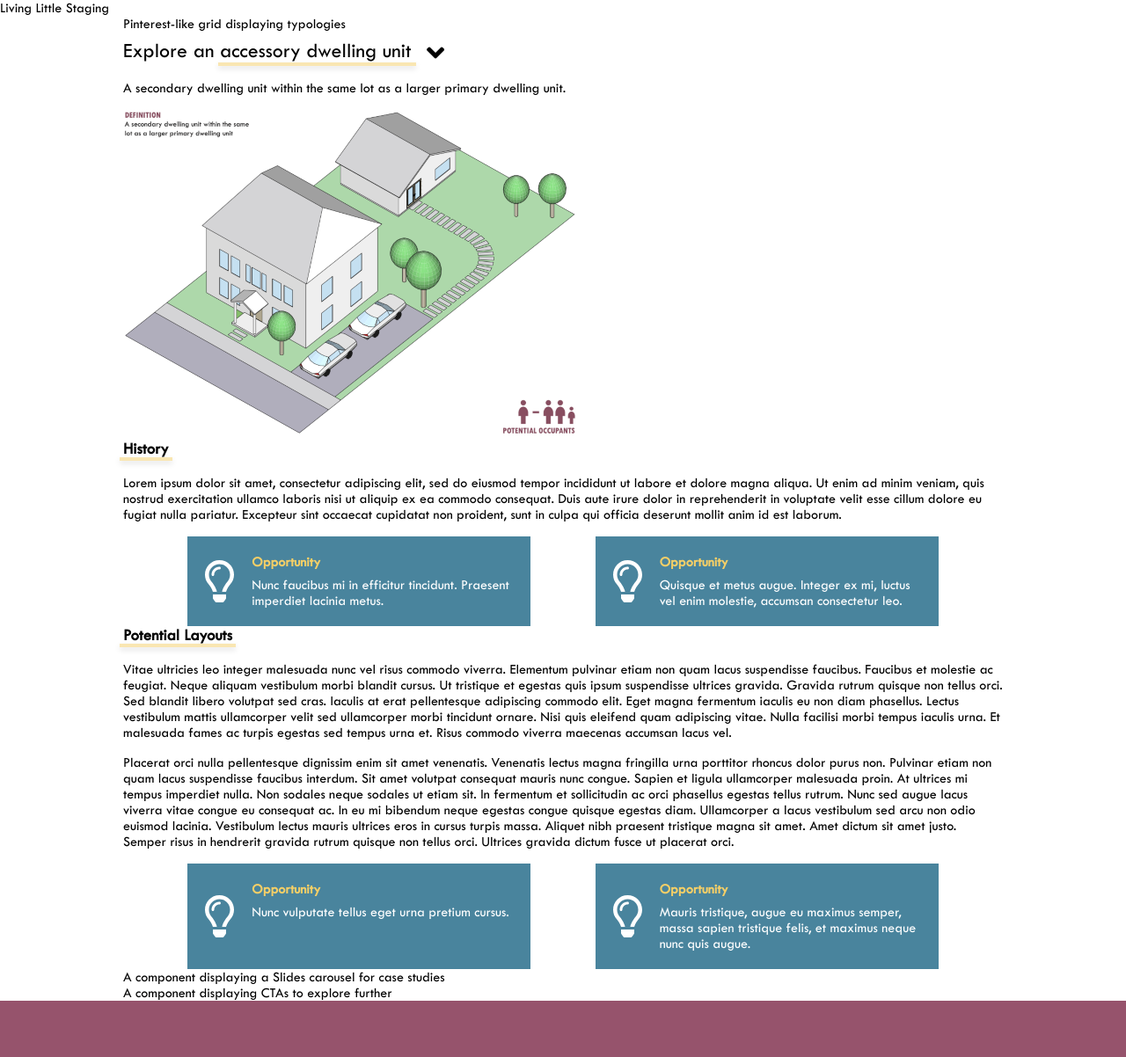
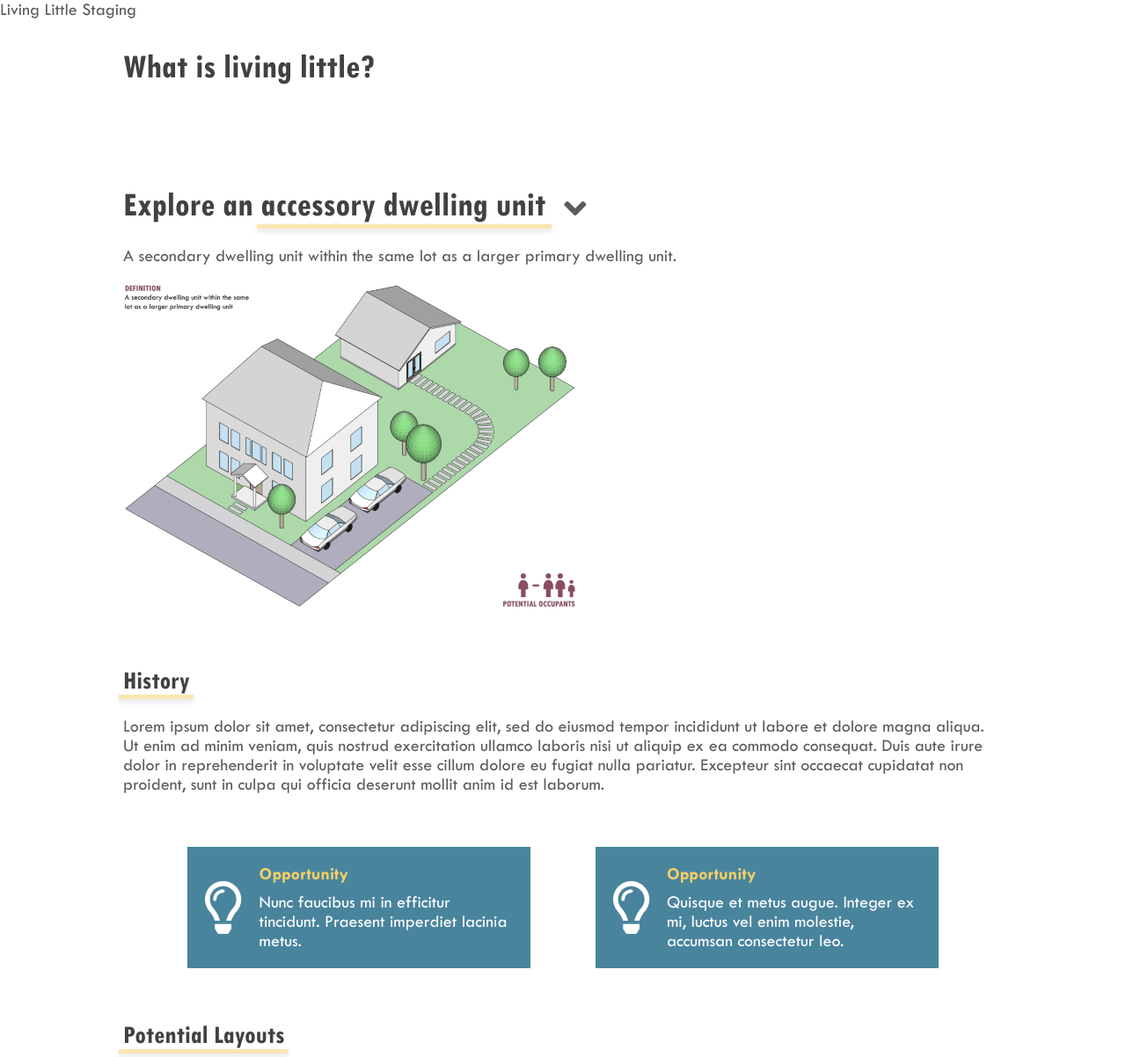
Before and after one commit to MAPC/living-little-staging, a Gatsby site: page / in a window 1280 px wide. Shown: the top 1202 px of the page at 88% size. Built offline with nearby package versions, Linux system fonts and the light colour scheme; Gatsby itself is replaced by a stand-in of ours.

Commit message:
Set default CSS for fundamental blocks

```diff
--- a/src/components/caseStudies.jsx
+++ b/src/components/caseStudies.jsx
@@ -1,8 +1,8 @@
 import React from 'react';
 
 const CaseStudies = () => (
-  <section>
-    A component displaying a Slides carousel for case studies
+  <section className="section">
+    <h2 className="h2">Case studies</h2>
   </section>
 );
 
--- a/src/components/learnMore.jsx
+++ b/src/components/learnMore.jsx
@@ -1,7 +1,7 @@
 import React from 'react';
 
 const LearnMore = () => (
-  <section>
+  <section className="section">
     A component displaying CTAs to explore further
   </section>
 );
--- a/src/components/typologyGrid.jsx
+++ b/src/components/typologyGrid.jsx
@@ -1,8 +1,8 @@
 import React from 'react';
 
 const TypologyGrid = () => (
-  <section>
-    Pinterest-like grid displaying typologies
+  <section className="section">
+    <h2 className="h2">What is living little?</h2>
   </section>
 );
 
--- a/src/components/typologySelect.jsx
+++ b/src/components/typologySelect.jsx
@@ -1,23 +1,22 @@
 import React, { useState } from 'react';
-import SubtopicHeader from './typologySelect/subtopicHeader';
-import OpportunityButton from './typologySelect/opportunityButton';
 import Overview from './typologySelect/overview';
-import opportunties from '../content/opportunities.json';
+import History from './typologySelect/history';
+import PotentialLayouts from './typologySelect/potentialLayouts';
 
 const TypologySelect = () => {
   const [typology, setTypology] = useState('adu');
   const selectWidth = {
-    adu: 225,
-    'tiny house': 100,
-    'row house': 100,
-    'mixed-use': 340,
-    cottage: 210,
-    cohousing: 180,
+    adu: 335,
+    'tiny house': 155,
+    'row house': 153,
+    'mixed-use': 501,
+    cottage: 303,
+    cohousing: 270,
   };
 
   return (
-    <section>
-      <h2 className="typology-select__header">
+    <section className="section">
+      <h2 className="h2 typology-select__header">
         Explore
         {' '}
         {typology === 'adu' ? 'an ' : 'a '}
@@ -41,24 +40,13 @@ const TypologySelect = () => {
       <div
         className="typology-select__shadow"
         style={{
-          left: typology === 'adu' ? '108px' : '98px',
+          left: typology === 'adu' ? '152px' : '135px',
           width: `${selectWidth[typology]}px`,
         }}
       />
       <Overview typology={typology} />
-      <SubtopicHeader title="History" />
-      <p>Lorem ipsum dolor sit amet, consectetur adipiscing elit, sed do eiusmod tempor incididunt ut labore et dolore magna aliqua. Ut enim ad minim veniam, quis nostrud exercitation ullamco laboris nisi ut aliquip ex ea commodo consequat. Duis aute irure dolor in reprehenderit in voluptate velit esse cillum dolore eu fugiat nulla pariatur. Excepteur sint occaecat cupidatat non proident, sunt in culpa qui officia deserunt mollit anim id est laborum.</p>
-      <div className="opportunity__wrapper">
-        <OpportunityButton description={opportunties[typology].history.one} />
-        <OpportunityButton description={opportunties[typology].history.two} />
-      </div>
-      <SubtopicHeader title="Potential Layouts" />
-      <p>Vitae ultricies leo integer malesuada nunc vel risus commodo viverra. Elementum pulvinar etiam non quam lacus suspendisse faucibus. Faucibus et molestie ac feugiat. Neque aliquam vestibulum morbi blandit cursus. Ut tristique et egestas quis ipsum suspendisse ultrices gravida. Gravida rutrum quisque non tellus orci. Sed blandit libero volutpat sed cras. Iaculis at erat pellentesque adipiscing commodo elit. Eget magna fermentum iaculis eu non diam phasellus. Lectus vestibulum mattis ullamcorper velit sed ullamcorper morbi tincidunt ornare. Nisi quis eleifend quam adipiscing vitae. Nulla facilisi morbi tempus iaculis urna. Et malesuada fames ac turpis egestas sed tempus urna et. Risus commodo viverra maecenas accumsan lacus vel.</p>
-      <p>Placerat orci nulla pellentesque dignissim enim sit amet venenatis. Venenatis lectus magna fringilla urna porttitor rhoncus dolor purus non. Pulvinar etiam non quam lacus suspendisse faucibus interdum. Sit amet volutpat consequat mauris nunc congue. Sapien et ligula ullamcorper malesuada proin. At ultrices mi tempus imperdiet nulla. Non sodales neque sodales ut etiam sit. In fermentum et sollicitudin ac orci phasellus egestas tellus rutrum. Nunc sed augue lacus viverra vitae congue eu consequat ac. In eu mi bibendum neque egestas congue quisque egestas diam. Ullamcorper a lacus vestibulum sed arcu non odio euismod lacinia. Vestibulum lectus mauris ultrices eros in cursus turpis massa. Aliquet nibh praesent tristique magna sit amet. Amet dictum sit amet justo. Semper risus in hendrerit gravida rutrum quisque non tellus orci. Ultrices gravida dictum fusce ut placerat orci.</p>
-      <div className="opportunity__wrapper">
-        <OpportunityButton description={opportunties[typology]['potential layouts'].one} />
-        <OpportunityButton description={opportunties[typology]['potential layouts'].two} />
-      </div>
+      <History typology={typology} />
+      <PotentialLayouts typology={typology} />
     </section>
   );
 };
--- /dev/null
+++ b/src/components/typologySelect/history.jsx
@@ -0,0 +1,22 @@
+import PropTypes from 'prop-types';
+import React from 'react';
+import SubtopicHeader from './subtopicHeader';
+import OpportunityButton from './opportunityButton';
+import opportunties from '../../content/opportunities.json';
+
+const History = ({ typology }) => (
+  <article className="article">
+    <SubtopicHeader title="History" highlightWidth={85} />
+    <p>Lorem ipsum dolor sit amet, consectetur adipiscing elit, sed do eiusmod tempor incididunt ut labore et dolore magna aliqua. Ut enim ad minim veniam, quis nostrud exercitation ullamco laboris nisi ut aliquip ex ea commodo consequat. Duis aute irure dolor in reprehenderit in voluptate velit esse cillum dolore eu fugiat nulla pariatur. Excepteur sint occaecat cupidatat non proident, sunt in culpa qui officia deserunt mollit anim id est laborum.</p>
+    <div className="opportunity__wrapper">
+      <OpportunityButton description={opportunties[typology].history.one} />
+      <OpportunityButton description={opportunties[typology].history.two} />
+    </div>
+  </article>
+);
+
+History.propTypes = {
+  typology: PropTypes.string.isRequired,
+};
+
+export default History;
--- a/src/components/typologySelect/opportunityButton.jsx
+++ b/src/components/typologySelect/opportunityButton.jsx
@@ -7,7 +7,7 @@ const OpportunityButton = ({ description }) => (
   <aside className="opportunity">
     <FontAwesomeIcon icon={faLightbulb} className="opportunity__icon" />
     <div>
-      <h4 className="opportunity__title">Opportunity</h4>
+      <h4 className="h4 opportunity__title">Opportunity</h4>
       {description}
     </div>
   </aside>
--- a/src/components/typologySelect/overview.jsx
+++ b/src/components/typologySelect/overview.jsx
@@ -20,10 +20,10 @@ const Overview = ({ typology }) => {
   };
 
   return (
-    <>
+    <article className="article">
       <p>{definitions[typology]}</p>
       <img src={overviewGif[typology]} className="typology-select__overview-gif" />
-    </>
+    </article>
   );
 };
 
--- /dev/null
+++ b/src/components/typologySelect/potentialLayouts.jsx
@@ -0,0 +1,23 @@
+import PropTypes from 'prop-types';
+import React from 'react';
+import SubtopicHeader from './subtopicHeader';
+import OpportunityButton from './opportunityButton';
+import opportunties from '../../content/opportunities.json';
+
+const PotentialLayouts = ({ typology }) => (
+  <article className="article">
+    <SubtopicHeader title="Potential Layouts" highlightWidth={193} />
+    <p>Vitae ultricies leo integer malesuada nunc vel risus commodo viverra. Elementum pulvinar etiam non quam lacus suspendisse faucibus. Faucibus et molestie ac feugiat. Neque aliquam vestibulum morbi blandit cursus. Ut tristique et egestas quis ipsum suspendisse ultrices gravida. Gravida rutrum quisque non tellus orci. Sed blandit libero volutpat sed cras. Iaculis at erat pellentesque adipiscing commodo elit. Eget magna fermentum iaculis eu non diam phasellus. Lectus vestibulum mattis ullamcorper velit sed ullamcorper morbi tincidunt ornare. Nisi quis eleifend quam adipiscing vitae. Nulla facilisi morbi tempus iaculis urna. Et malesuada fames ac turpis egestas sed tempus urna et. Risus commodo viverra maecenas accumsan lacus vel.</p>
+    <p>Placerat orci nulla pellentesque dignissim enim sit amet venenatis. Venenatis lectus magna fringilla urna porttitor rhoncus dolor purus non. Pulvinar etiam non quam lacus suspendisse faucibus interdum. Sit amet volutpat consequat mauris nunc congue. Sapien et ligula ullamcorper malesuada proin. At ultrices mi tempus imperdiet nulla. Non sodales neque sodales ut etiam sit. In fermentum et sollicitudin ac orci phasellus egestas tellus rutrum. Nunc sed augue lacus viverra vitae congue eu consequat ac. In eu mi bibendum neque egestas congue quisque egestas diam. Ullamcorper a lacus vestibulum sed arcu non odio euismod lacinia. Vestibulum lectus mauris ultrices eros in cursus turpis massa. Aliquet nibh praesent tristique magna sit amet. Amet dictum sit amet justo. Semper risus in hendrerit gravida rutrum quisque non tellus orci. Ultrices gravida dictum fusce ut placerat orci.</p>
+    <div className="opportunity__wrapper">
+      <OpportunityButton description={opportunties[typology]['potential layouts'].one} />
+      <OpportunityButton description={opportunties[typology]['potential layouts'].two} />
+    </div>
+  </article>
+);
+
+PotentialLayouts.propTypes = {
+  typology: PropTypes.string.isRequired,
+};
+
+export default PotentialLayouts;
--- a/src/components/typologySelect/subtopicHeader.jsx
+++ b/src/components/typologySelect/subtopicHeader.jsx
@@ -1,22 +1,16 @@
 import PropTypes from 'prop-types';
 import React from 'react';
 
-const SubtopicHeader = ({ title }) => {
-  const highlightWidth = {
-    History: 60,
-    'Potential Layouts': 132,
-  };
-
-  return (
-    <div className="subtopic__wrapper">
-      <h3 className="subtopic__title">{title}</h3>
-      <div className="subtopic__highlight" style={{ width: `${highlightWidth[title]}px` }} />
-    </div>
-  );
-};
+const SubtopicHeader = ({ title, highlightWidth }) => (
+  <div className="subtopic__wrapper">
+    <h3 className="h3 subtopic__title">{title}</h3>
+    <div className="subtopic__highlight" style={{ width: `${highlightWidth}px` }} />
+  </div>
+);
 
 SubtopicHeader.propTypes = {
   title: PropTypes.string.isRequired,
+  highlightWidth: PropTypes.number.isRequired,
 };
 
 export default SubtopicHeader;
--- a/src/styles/app.scss
+++ b/src/styles/app.scss
@@ -1,14 +1,5 @@
 @import 'fonts';
 @import 'vars';
+@import 'defaults';
 @import 'footer';
 @import 'typology-select';
-
-body {
-  font-family: 'Tw Cen MT';
-  margin: 0;
-}
-
-.main {
-  margin: 0 auto;
-  max-width: 1000px;
-}
--- /dev/null
+++ b/src/styles/defaults.scss
@@ -0,0 +1,42 @@
+html {
+  font-size: 20px;
+  color: $color_font-default;
+  font-family: 'Tw Cen MT';
+  margin: 0;
+}
+
+body {
+  margin: 0;
+}
+
+.main {
+  margin: 0 auto;
+  max-width: 1000px;
+}
+
+.section {
+  margin-bottom: 5.5rem;
+}
+
+.article {
+  margin-bottom: 3rem;
+}
+
+.h2 {
+  color: $color_font-title;
+  font-family: 'Tw Cen MT Condensed Bold';
+  font-size: 2rem;
+  font-weight: normal;
+}
+
+.h3 {
+  color: $color_font-title;
+  font-family: 'Tw Cen MT Condensed Bold';
+  font-size: 1.5rem;
+  font-weight: normal;
+}
+
+.h4 {
+  font-family: 'Tw Cen MT Bold';
+  font-size: 1rem;
+}
--- a/src/styles/footer.scss
+++ b/src/styles/footer.scss
@@ -7,11 +7,11 @@
   padding: 3rem 5rem;
 
   &__column {
-    max-width: 200px;
+    max-width: 12rem;
   }
 
   &__title {
-    font-family: 'Tw Cen MT Bold';
+    color: $color_font-contrast;
   }
 
   &__list {
--- a/src/styles/typology-select.scss
+++ b/src/styles/typology-select.scss
@@ -1,8 +1,6 @@
 .typology-select {
   &__header {
     display: inline;
-    font-size: 1.5rem;
-    font-weight: normal;
   }
 
   &__wrapper {
@@ -25,8 +23,9 @@
     appearance: none;
     background: $color_font-contrast;
     border: none;
-    font-family: 'Tw Cen MT';
-    font-size: 1.5rem;
+    color: $color_font-title;
+    font-family: 'Tw Cen MT Condensed Bold';
+    font-size: 2rem;
     padding-right: 2rem;
   }
 
@@ -77,6 +76,7 @@
     display: flex;
     flex-direction: row;
     justify-content: space-evenly;
+    margin-top: 3rem;
   }
 
   &__title {
```
Also changed, not shown: src/components/footer.jsx (+4 -4 lines).
